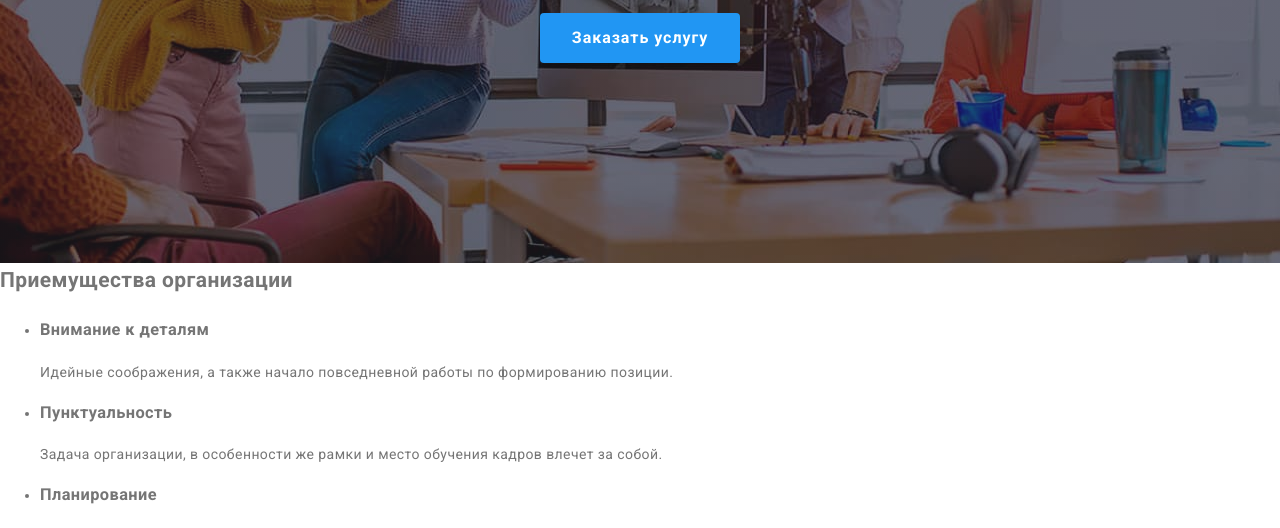
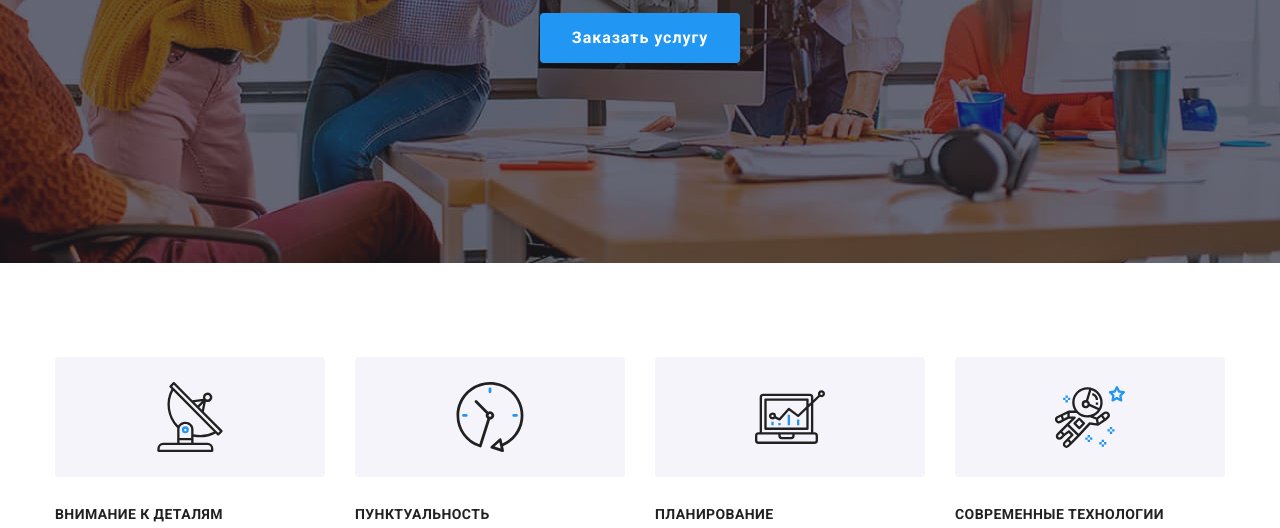
Before and after one commit to Sergey-Proskurnin/goit-markup-hw-07, a plain HTML site: page index.html in a window 1280 px wide. Shown: the part 417-945 px from the top of the page. Drawn offline with nearby package versions, Linux system fonts and the light colour scheme.

Commit message:
Сделал и добавил паршин section-feature c rонкатенацией селектора

```diff
--- /dev/null
+++ b/sass/components/_section-feature.scss
@@ -0,0 +1,60 @@
+.section-feature {
+    @extend %section;
+    padding-bottom: 0;
+        & h2 {
+            @extend %visually-hidden;
+        }
+        & div {
+            @extend %container;
+
+        }
+  }
+.feature-list {
+    @extend %list;
+    @extend %grid-list;
+        & .title {
+            color: $title-text-color;
+            font-weight: 700;
+            font-size: 14px;
+            line-height: 1.14;
+            letter-spacing: 0.03em;
+            text-transform: uppercase;
+
+            margin-bottom: 10px;
+        }
+        & p {
+            margin-bottom: 0;
+            padding-block-start: 3px;
+            padding-block-end: 3px;
+        }
+}
+.feature-item {
+    margin-left: 30px;
+    /* margin-top: 30px; */
+    flex-basis: calc(100% / 4 - 30px);
+
+    &::before {
+        display: block;
+        content: '';
+        height: 120px;
+        background-size: 70px;
+        background-repeat: no-repeat;
+        background-position: center;
+        background-color: #f5f4fa;
+        border-radius: 4px;
+        margin-bottom: 30px;
+    }
+  }
+
+  .icon-antenna::before {
+    background-image: url(../images/antenna.svg);
+  }
+  .icon-clock::before {
+    background-image: url(../images/clock.svg);
+  }
+  .icon-diagram::before {
+    background-image: url(../images/diagram.svg);
+  }
+  .icon-astronaut::before {
+    background-image: url(../images/astronaut.svg);
+  }
--- a/sass/main.scss
+++ b/sass/main.scss
@@ -7,3 +7,4 @@
 @import "./components/header-navigation";
 @import "./components/header-contact";
 @import "./components/section-hero";
+@import "./components/section-feature";
```
Also changed, not shown: css/main.css, css/main.min.css, 2 other files.
